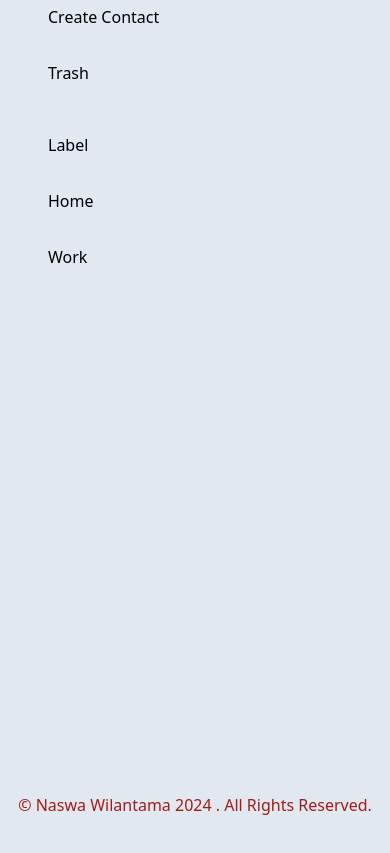
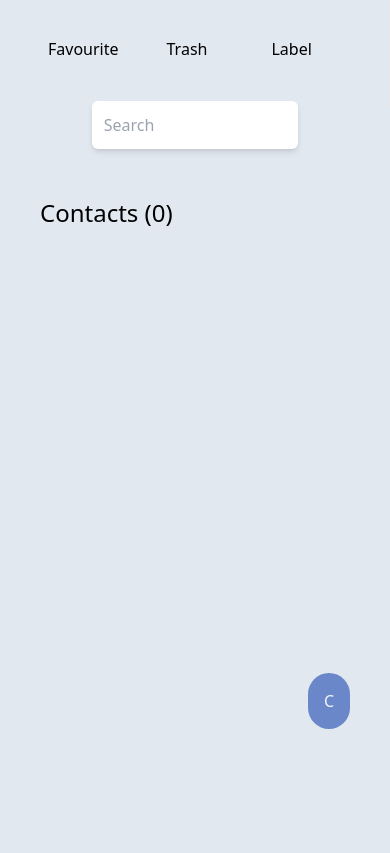
Before and after one commit to Endabelyu/naswa-address-book, a website: page index.html in a window 390 px wide. Shown: the part 67-920 px from the top of the page. Drawn offline with Linux system fonts and the light colour scheme.

Commit message:
feat(home): adjust style for responsive screen

```diff
--- a/index.html
+++ b/index.html
@@ -7,31 +7,45 @@
     <title>Contact Address Book</title>
   </head>
   <body>
-    <header class="min-h-screen flex flex-col  left-0 w-[20%] fixed top-0 p-8 bg-slate-200 gap-24">
+    <header class="fixed md:overflow-y-auto  top-0 p-8 w-full gap-8 border-r-2 shadow-sidebot md:min-h-screen flex flex-col md:shadow-sideright  md:left-0 md:w-[18rem] ">
         <h1 class="font-bold text-2xl">Contacts Book</h1>
-        <nav class="flex flex-col gap-8">
+        <a href="#" class="md:block w-3/4 rounded-xl bg-[#6987c9] py-2 px-4 text-slate-100 hidden">Create Contact</a>
+          <nav class="flex pb-2 md:flex-col gap-8 overflow-x-auto w-full md:h-[18rem] overflow-y-auto">
           <div class="container-button
-          flex flex-col gap-4">
-            <a href="#" class="rounded-xl bg-cyan-300 py-2 px-4">Create Contact</a>
-            <a href="#" class="rounded-xl   bg-cyan-300 py-2 px-4">Trash</a>
+          flex md:flex-col gap-4">
+
+            <a href="#" class="rounded-xl  py-2 px-4 ">Favourite</a>
+            <a href="#" class="rounded-xl  py-2 px-4 ">Trash</a>
           </div>
           <div class="container-label
-          flex flex-col gap-4">
-            <a href="#" class="rounded-xl  bg-cyan-300  py-2 px-4">Label</a>
-            <a href="#" class="rounded-xl  bg-cyan-300  py-2 px-4 ">Home</a>
-            <a href="#" class="rounded-xl  bg-cyan-300  py-2 px-4 ">Work</a>
-            </ul>
+          flex md:flex-col gap-4">
+            <a href="#" class="rounded-xl py-2 px-4 ">Label</a>
+            <a href="#" class="rounded-xl py-2 px-4  ">Home</a>
+            <a href="#" class="rounded-xl py-2 px-4  ">Work</a>
           </div>
+
+
         </nav>
+        <footer class="md:block hidden">
+          <p class="text-[#A11B1B] font-medium text-center text-sm">
+            © Naswa Wilantama 2024 <br> All Rights Reserved.
+          </p>
+        </footer>
     </header>
-    <main class="min-h-screen ml-[16rem] p-10">
-      <h2>Contacts</h2>
+    <main class="min-h-screen md:ml-[18rem] p-10 md:mt-10 mt-32">
+      <section class="searchbar mb-12">
+        <div class="flex gap-2 shadow-md rounded-md bg-white p-3 w-8/12 mx-auto">
+          <input type="text" name="search" id="search" class="w-8/12" placeholder="Search">
+
+        </div>
+      </section>
+
+      <section class="contacts">
+        <h3 class=" text-2xl">Contacts (<span id="count-contacts" class="">0</span>)</h3>
+      </section>
     </main>
-    <footer class="bottom-0 p-4">
-      <p class="text-[#A11B1B] font-medium text-center">
-        © Naswa Wilantama 2024 . All Rights Reserved.
-      </p>
-    </footer>
+
+    <button class="fixed bottom-12 right-10 rounded-full z-30 bg-primary text-slate-100 p-4 md:hidden">C</button>
   </body>
   <script src="index.js"></script
 </html>
```
